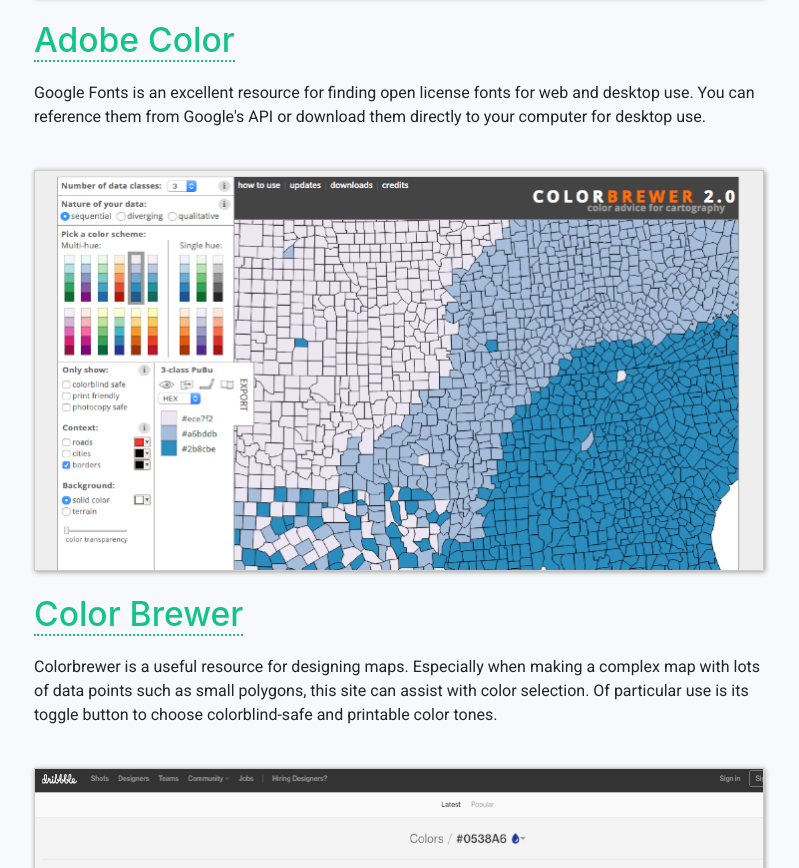
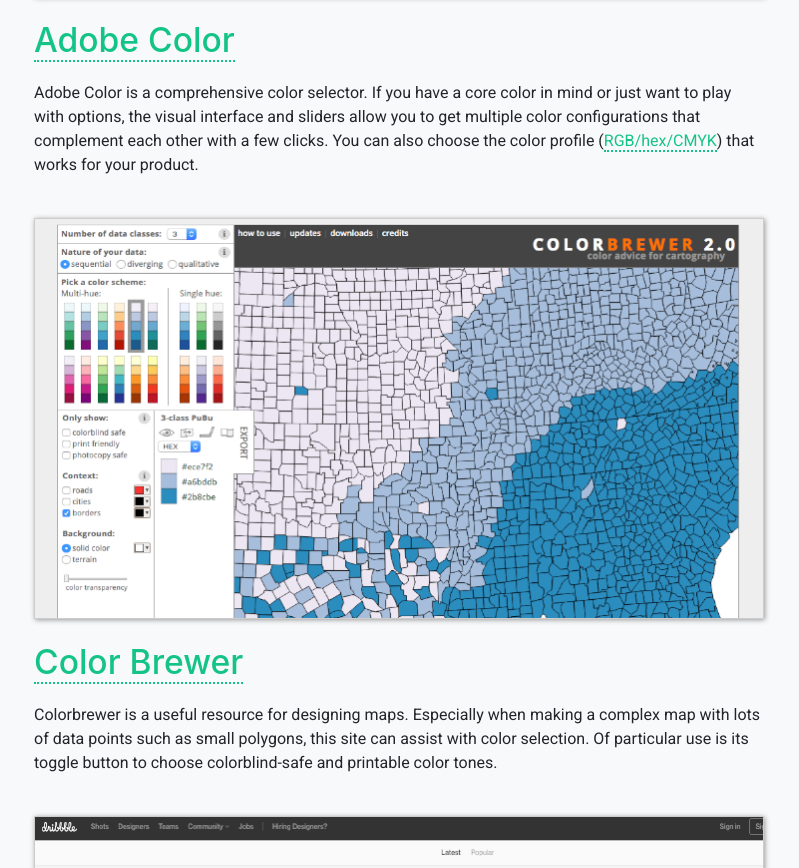
Before and after one commit to philbrondyke/cso-design-resources, a website with bundled scripts: page index.html in a window 1280 px wide. Shown: the part 4188-5056 px from the top of the page, without its empty margins (241-1040 px from the left). Built offline with nearby package versions, Linux system fonts and the light colour scheme.

Commit message:
Updates to the descriptions

```diff
--- a/index.html
+++ b/index.html
@@ -114,7 +114,7 @@
               <div class="resource">
                   <img src="img/adobe_color.png"/>
                   <h3><a href="https://color.adobe.com/create/color-wheel/">Adobe Color</a></h3>
-                  <p>Google Fonts is an excellent resource for finding open license fonts for web and desktop use. You can reference them from Google's API or download them directly to your computer for desktop use.</p>
+                  <p>Adobe Color is a comprehensive color selector. If you have a core color in mind or just want to play with options, the visual interface and sliders allow you to get multiple color configurations that complement each other with a few clicks. You can also choose the color profile (<a href="https://negliadesign.com/ask-a-designer/whats-the-difference-between-pms-cmyk-rgb-and-hex/">RGB/hex/CMYK</a>) that works for your product.</p>
               </div>
               <div class="resource">
                   <img src="img/colorbrewer.png"/>
```
